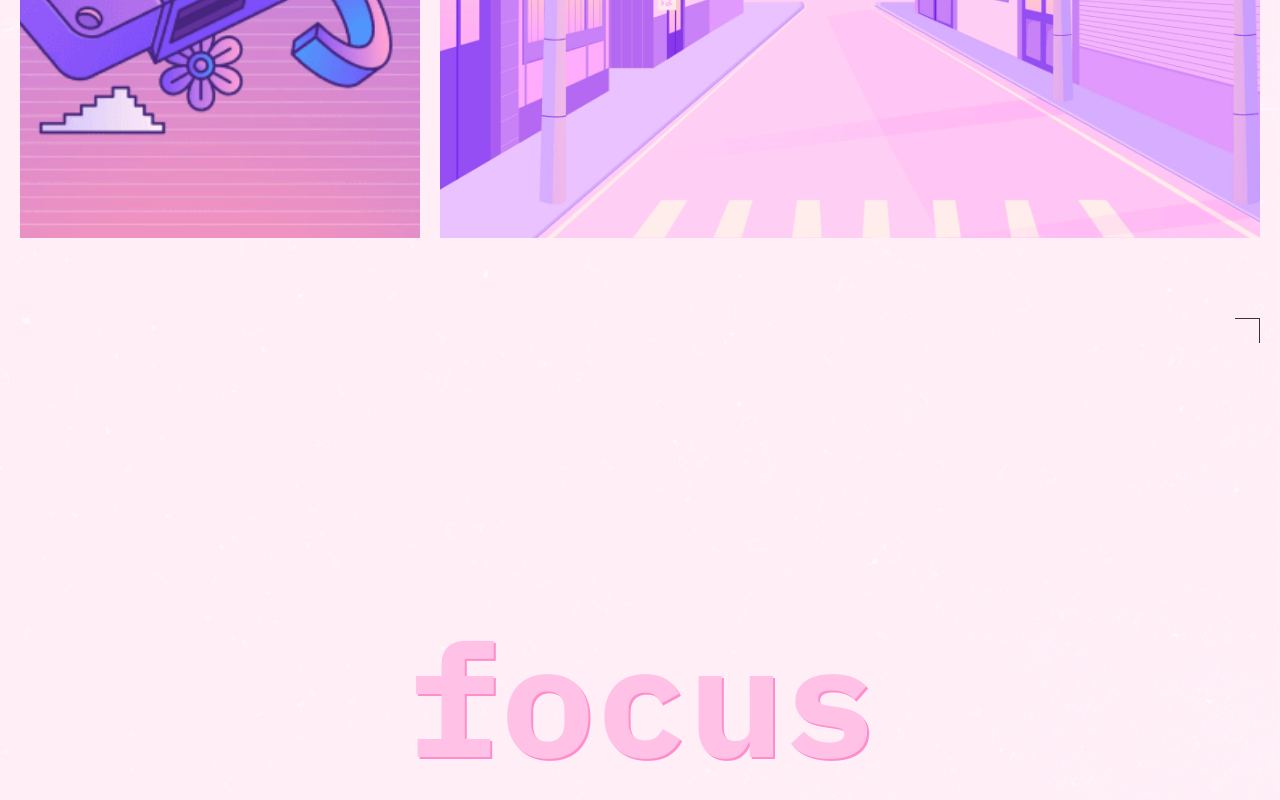
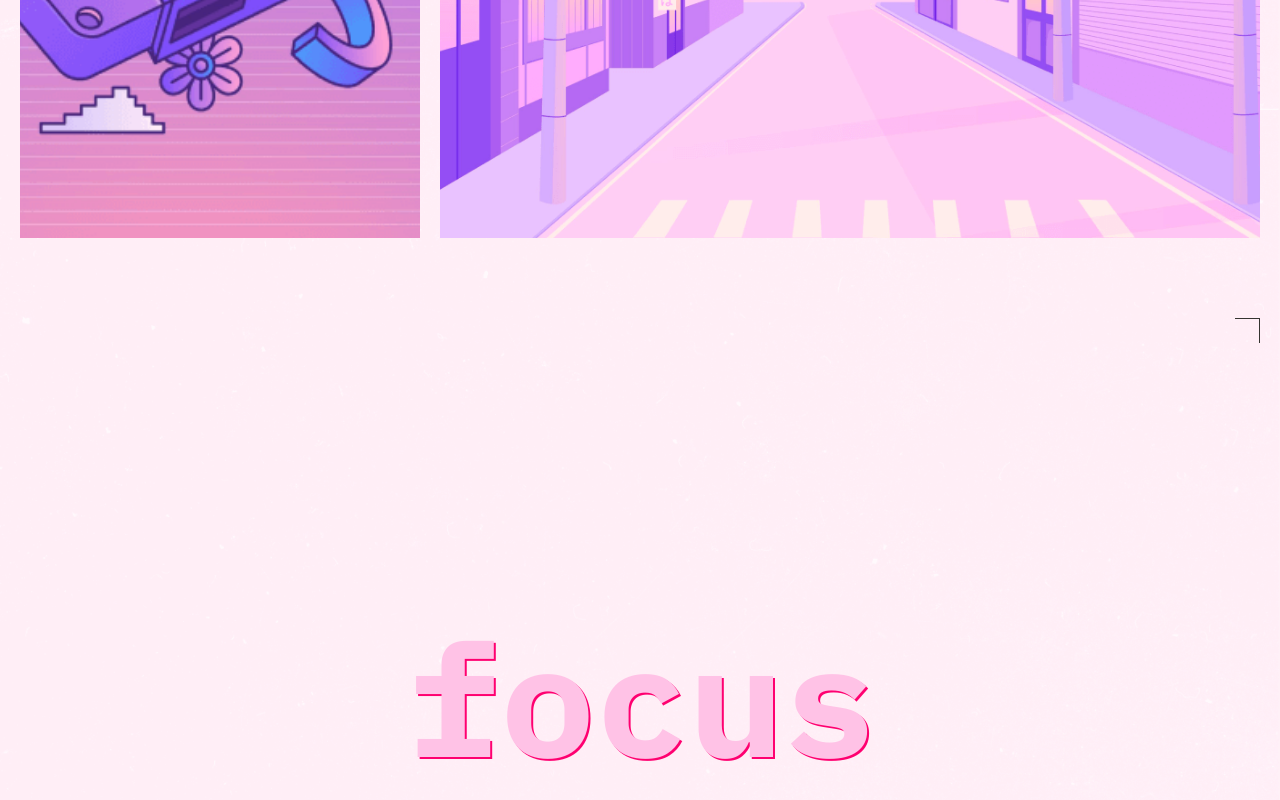
Before and after one commit to Student2506/slozhno-sosredotochitsya-fd, a website: page index.html in a window 1280 px wide. Shown: the part 3890-4690 px from the top of the page. Drawn offline with Linux system fonts and the light colour scheme.

Commit message:
change color for shadow at the bottom

```diff
--- a/styles/style.css
+++ b/styles/style.css
@@ -237,7 +237,7 @@
 }
 
 .footer > p {
-  text-shadow: 2px 2px 0 var(--page-shadow-main-color);
+  text-shadow: 2px 2px 0 var(--page-decor-color);
   line-height: 0.83;
   display: inline-block;
   font-weight: 700;
```
